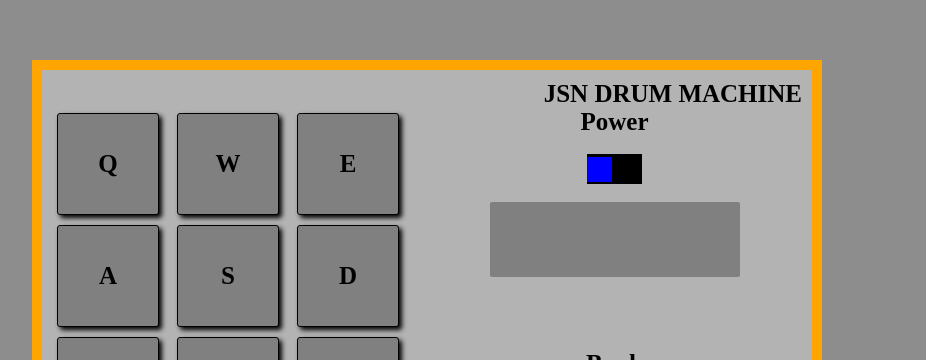
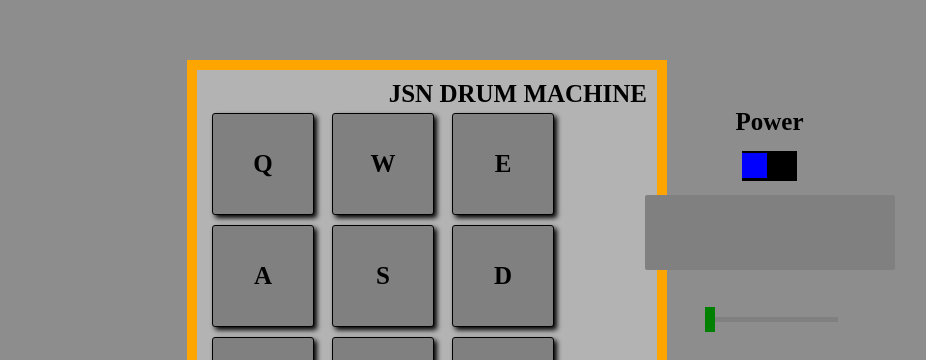
Before and after one commit to jayaramsivaramannair/react-drum-machine, a React (Create React App) app: page / in a window 1280 px wide. Shown: the part 440-800 px from the top of the page, without its empty margins (213-1139 px from the left). Built offline with nearby package versions, Linux system fonts and the light colour scheme.

Commit message:
Added a slider to control volume

```diff
--- a/src/components/Buttons.tsx
+++ b/src/components/Buttons.tsx
@@ -1,4 +1,4 @@
-import React from 'react'
+import React, {useState} from 'react'
 
 interface buttonProps {
   powerOn: boolean
--- a/src/components/Controls.tsx
+++ b/src/components/Controls.tsx
@@ -1,4 +1,5 @@
 import React from 'react'
+import Slider from './Slider'
 
 interface controlProps {
   powerOn: boolean
@@ -43,9 +44,7 @@ const Controls: React.FC<controlProps> = ({
           </div>
       </div>
       <div className="display"><p>{displayValue}</p></div>
-      <div className="volume">
-
-      </div>
+      <Slider />
       <div className="toggle-switch">
         Bank
         <div className="switch" onClick={toggleBank}>
--- /dev/null
+++ b/src/components/Slider.tsx
@@ -0,0 +1,18 @@
+import React, {useState} from 'react'
+
+const  Slider = () => {
+
+  const [sliderValue, setSliderValue] = useState("0")
+  const updateSlider = (e: React.FormEvent<HTMLInputElement>) => {
+    console.log(e.currentTarget.value)
+    setSliderValue(e.currentTarget.value)
+  }
+
+  return (
+    <div className="volume">
+      <input className="slider" type="range" min="1" max="100" value= {sliderValue} onInput = {(e) => updateSlider(e)}/>
+    </div>
+  )
+}
+
+export default Slider
--- a/src/index.css
+++ b/src/index.css
@@ -1,7 +1,9 @@
 body {
-  margin: 0px;
+  margin: 0px auto;
   text-align: center;
   background-color: #8d8d8d;
+  height: 60vh;
+  width: 60vh;
 }
 
 .App {
@@ -89,3 +91,21 @@ body {
   border-radius: 2px;
   background-color: gray;
 }
+
+.slider {
+  -webkit-appearance: none;
+  appearance: none;
+  width: 100%;
+  height: 5px;
+  background: gray;
+  outline: none;
+}
+
+.slider::-webkit-slider-thumb {
+  -webkit-apperance: none;
+  appearance: none;
+  width: 10px;
+  height: 25px;
+  background: green;
+  cursor: pointer;
+}
```
